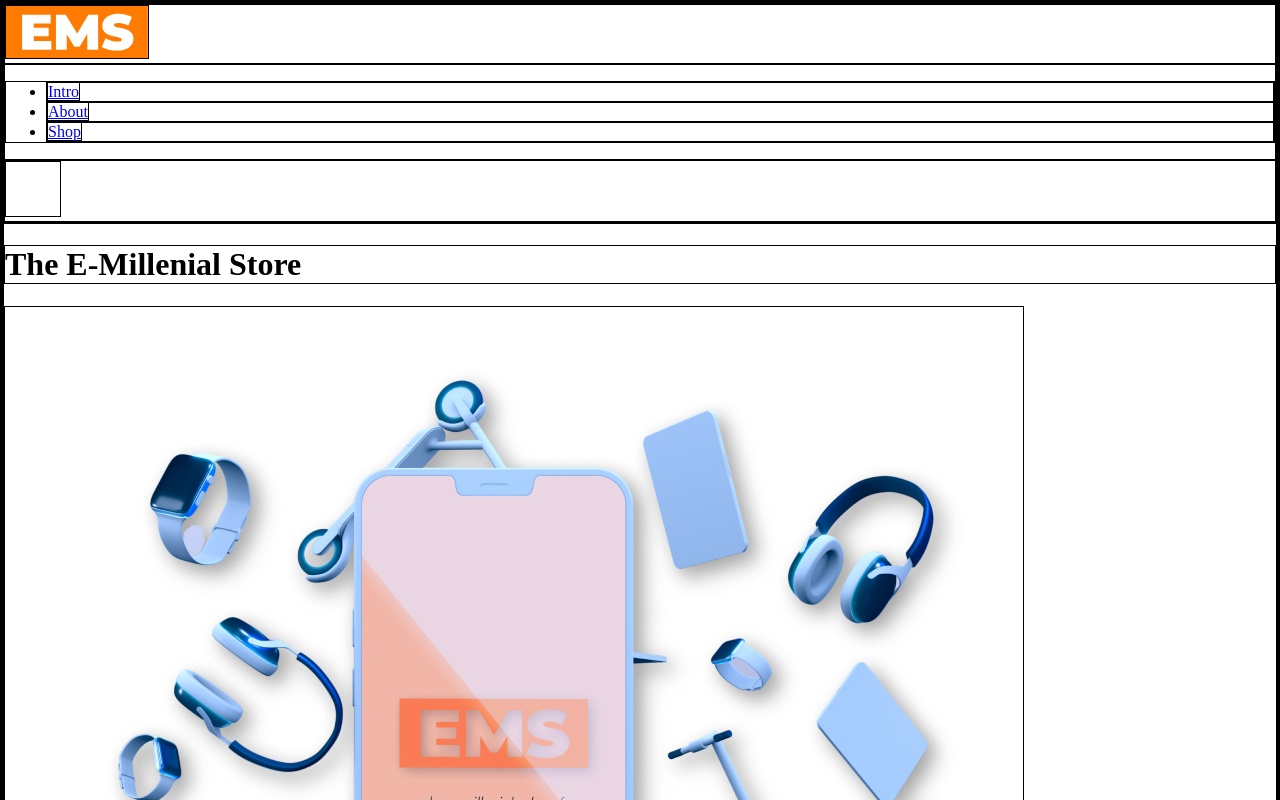
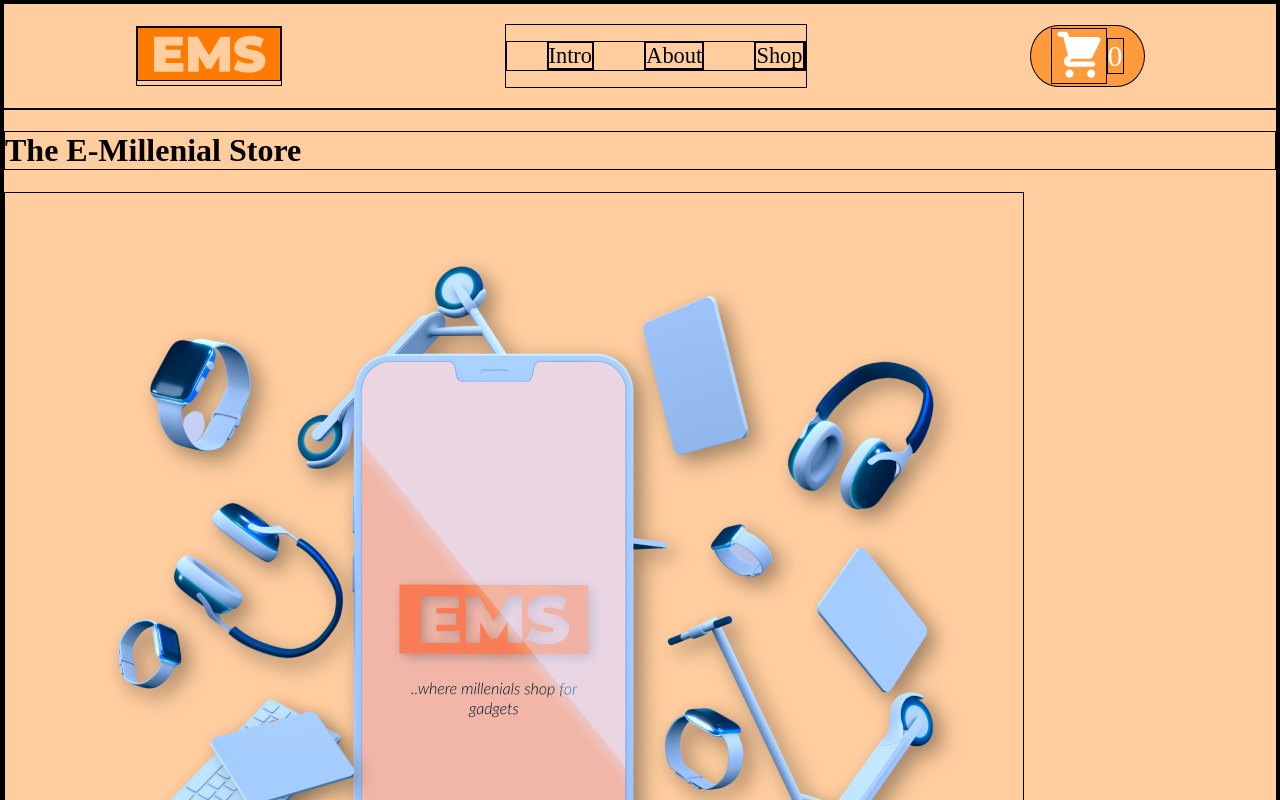
Before and after one commit to Pinerealm/ustacky_full_stack_python, a plain HTML site: page index.html in a window 1280 px wide. Shown: the top 800 px of the page. Drawn offline with Linux system fonts and the light colour scheme.

Commit message:
Add styles for the top bar

```diff
--- a/index.html
+++ b/index.html
@@ -25,7 +25,7 @@
   <body>
     <!-- Intro Section -->
     <header id="intro">
-      <div>
+      <div class="top-bar">
         <div>
           <img src="./images/EMS.svg" alt="Logo" />
         </div>
@@ -36,14 +36,16 @@
             <li><a href="#shop">Shop</a></li>
           </ul>
         </nav>
-        <div>
+        <div class="cart-logo">
           <img src="./images/cart.svg" alt="Cart Button" />
+          <span>0</span>
         </div>
       </div>
       <div>
         <h1>The E-Millenial Store</h1>
         <img src="./images/heroImage.png" alt="Hero Image" />
         <button>Shop Now</button>
+      </div>
     </header>
     <main>
       <!-- About Section -->
--- a/styles.css
+++ b/styles.css
@@ -16,3 +16,43 @@ body {
   margin: 0;
   /* overflow: hidden; */
 }
+
+#intro {
+  background-color: var(--light-brown);
+}
+
+.top-bar {
+  padding: 20px;
+  display: flex;
+  justify-content: space-around;
+  align-items: center;
+}
+
+.cart-logo {
+  color: white;
+  background-color: var(--light-yellow);
+  border-radius: 25% / 50%;
+  padding: 2px 20px;
+  display: flex;
+  justify-content: space-evenly;
+  align-items: center;
+  font-size: 30px;
+}
+
+nav ul {
+  display: flex;
+  justify-content: space-between;
+  align-items: center;
+  width: 300px;
+  text-decoration-line: none;
+}
+
+li {
+  list-style-type: none;
+}
+
+li a {
+  text-decoration: none;
+  color: black;
+  font-size: 1.4rem;
+}
```
